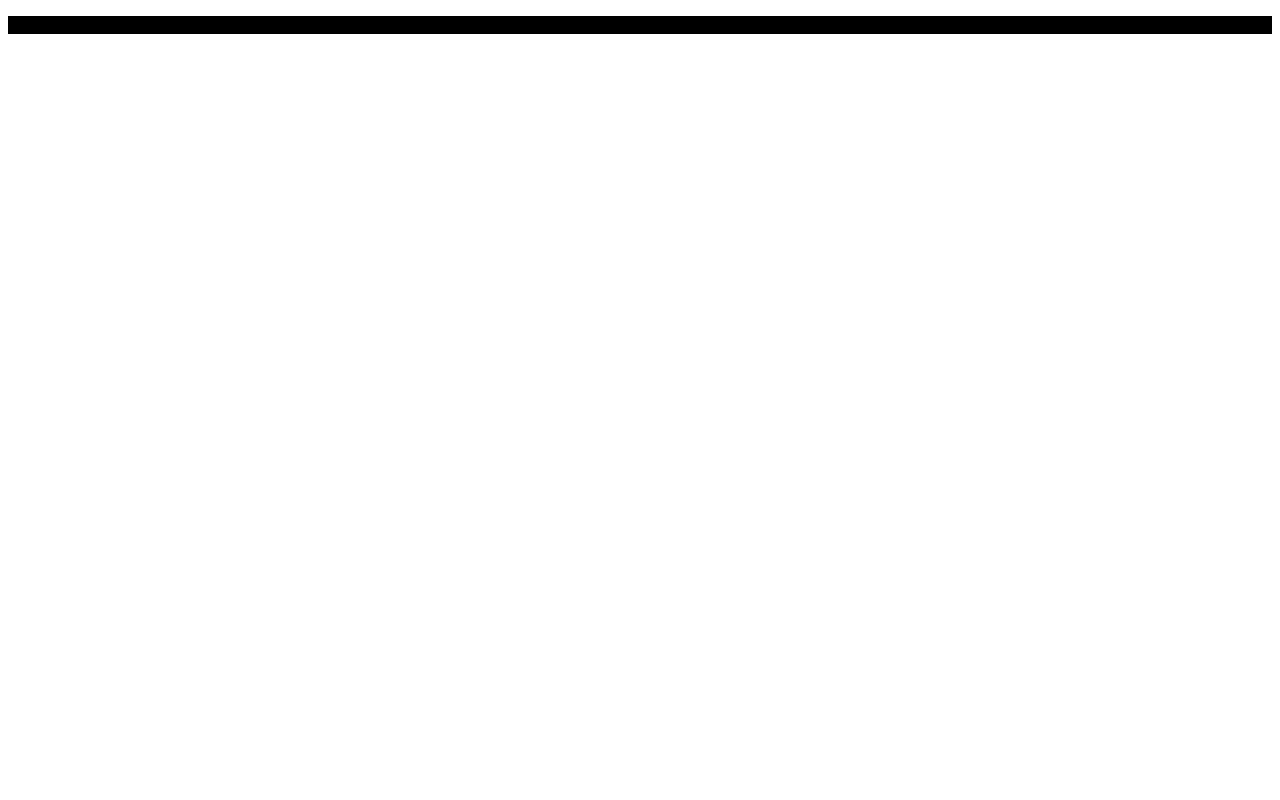
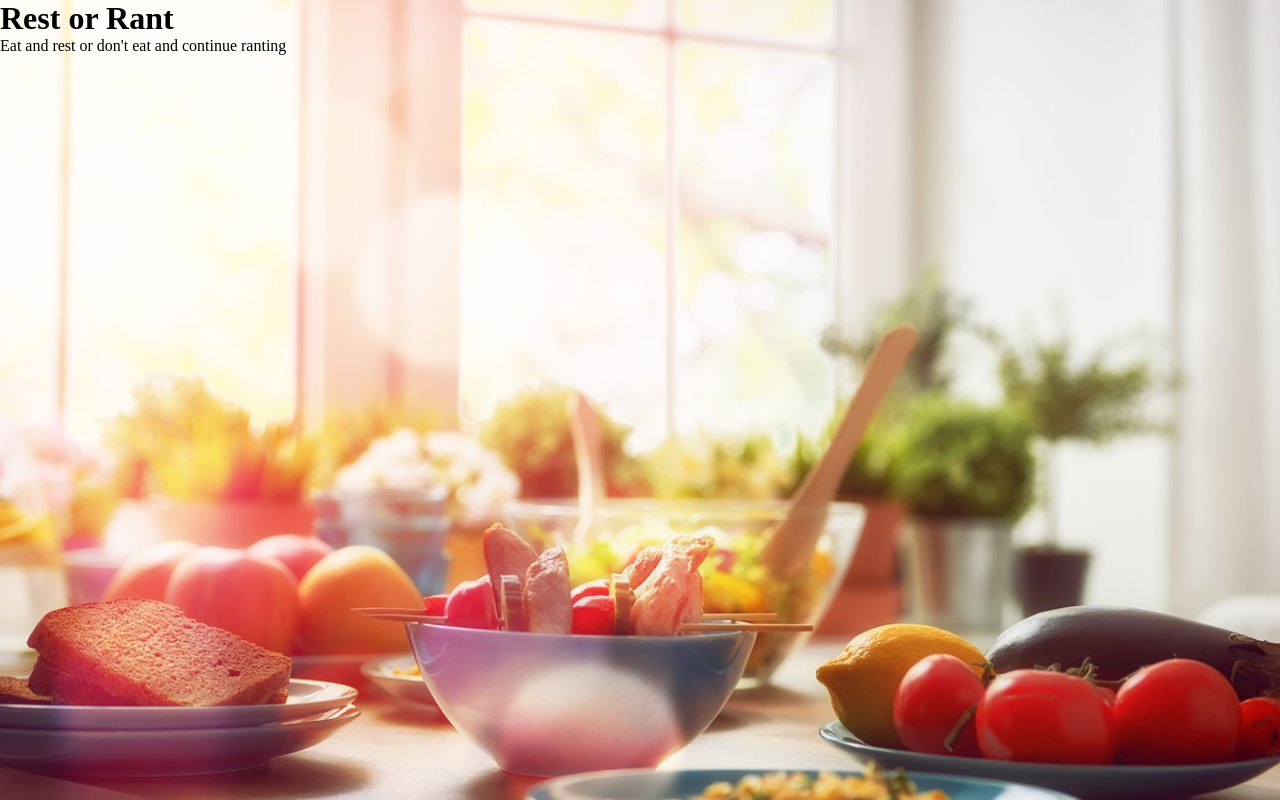
Before and after one commit to ahmadchata/restaurant, a website built with webpack: page dist/index.html in a window 1280 px wide. Built offline with Linux system fonts and the light colour scheme.

Commit message:
Add background to initial page

```diff
--- a/src/index.js
+++ b/src/index.js
@@ -1,10 +1,13 @@
 import '../stylesheets/style.css';
 import loadInitial from './initialLoad';
+import background from '../assets/background.jpeg';
 
 
 const title = "Rest or Rant";
-const slogan = "You either eat and rest or don't eat and continue ranting";
+const slogan = "Eat and rest or don't eat and continue ranting";
 
 const content = document.querySelector('#content');
+const body = document.querySelector('body');
+
 
 content.appendChild(loadInitial(title, slogan));
--- a/stylesheets/style.css
+++ b/stylesheets/style.css
@@ -1,3 +1,15 @@
-.test {
-  background: black;
+*,
+*::before,
+*::after {
+  box-sizing: border-box;
+  -webkit-box-sizing: border-box;
+  -moz-box-sizing: border-box;
+  padding: 0;
+  margin: 0;
 }
+
+body {
+  background: url('../assets/background.jpeg');
+  background-repeat: no-repeat;
+  background-size: cover;
+}
--- a/webpack.config.js
+++ b/webpack.config.js
@@ -15,6 +15,10 @@ module.exports = {
         test: /\.css$/i,
         use: ['style-loader', 'css-loader'],
       },
+      {
+        test: /\.(png|svg|jpg|jpeg|gif)$/i,
+        type: 'asset/resource',
+      },
     ],
   },
 };
```
Also changed, not shown: assets/background.jpeg (added), dist/61980652b26a727e79ee.jpeg (added), dist/main.js.
